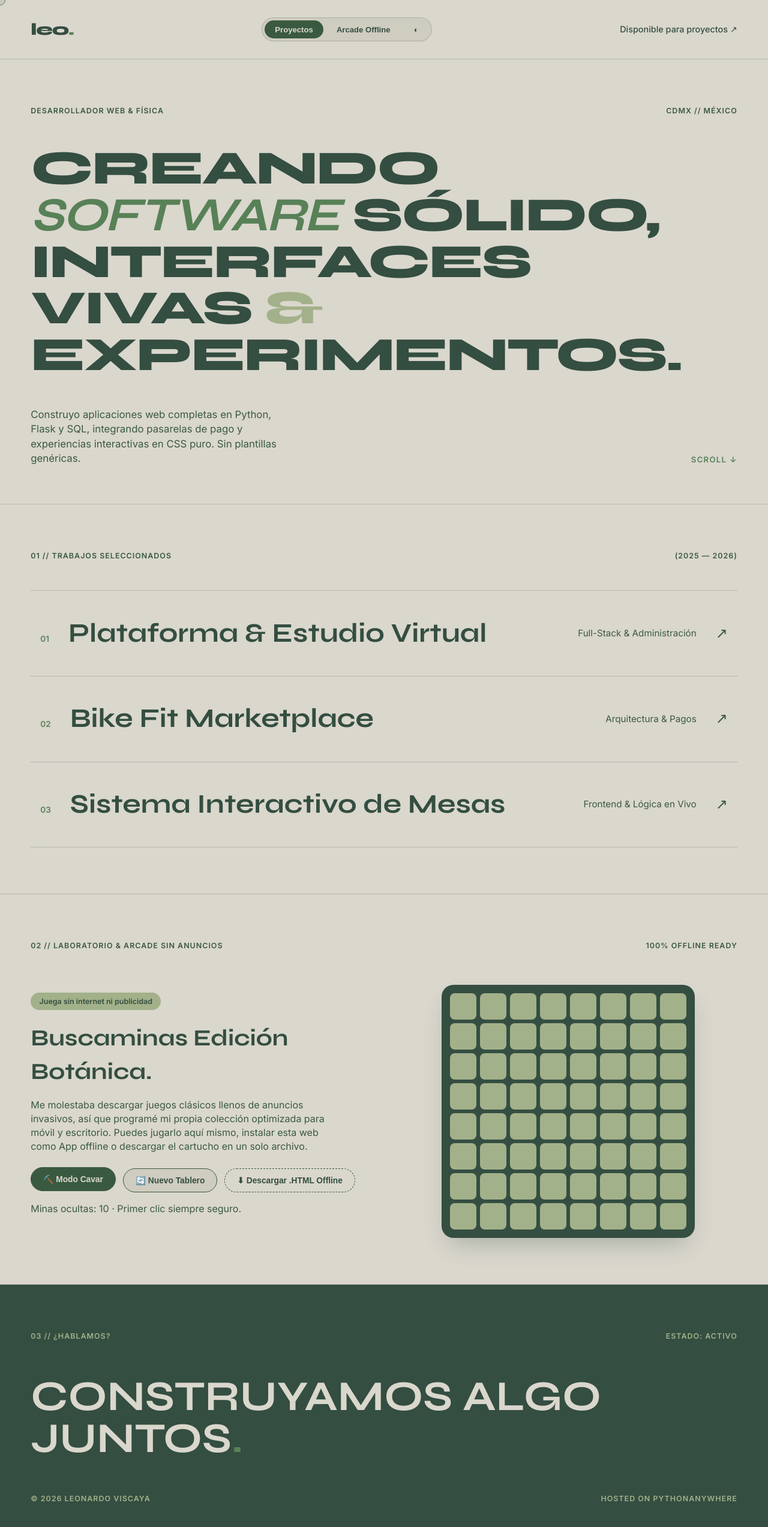
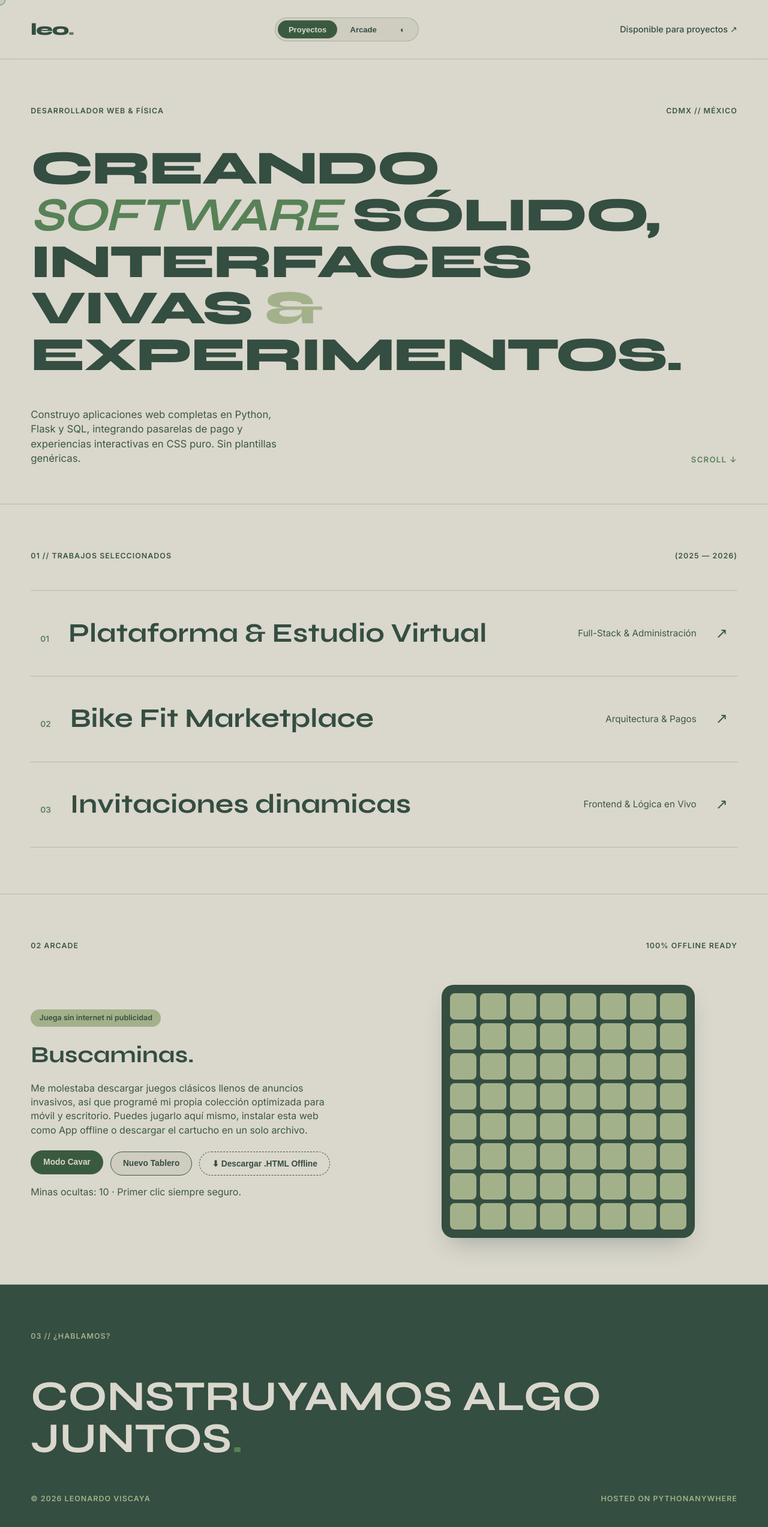
Before and after one commit to Leonleo23-10/personal_web, a Flask app: page / in a window 1280 px wide. Shown: the whole page at 60% size. Run offline with Flask 3, Linux system fonts and the light colour scheme.

Commit message:
prueba de webhook

```diff
--- a/app.py
+++ b/app.py
@@ -25,9 +25,9 @@ def manifest():
 def webhook():
     if request.method == 'POST':
         try:
-            # 1. Hace git pull en tu carpeta de PythonAnywhere
-            subprocess.run(['git', '-C', REPO_PATH, 'pull', 'origin', 'main'], check=True)
-            # 2. Toca el archivo WSGI para que PythonAnywhere recargue la web sola
+            # Descarga de GitHub y fuerza la sincronización exacta sin trabarse por archivos sueltos
+            subprocess.run(['git', '-C', REPO_PATH, 'fetch', '--all'], check=True)
+            subprocess.run(['git', '-C', REPO_PATH, 'reset', '--hard', 'origin/main'], check=True)
             if os.path.exists(WSGI_FILE):
                 os.utime(WSGI_FILE, None)
             return 'Servidor actualizado y recargado con éxito 🚀', 200
--- a/static/js/main.js
+++ b/static/js/main.js
@@ -151,7 +151,7 @@ function revealCell(idx) {
 function checkWin() {
     const revealedCount = cells.filter(c => c.classList.contains('revealed')).length;
     if (revealedCount === SIZE * SIZE - MINES_COUNT) {
-        statusEl.textContent = '🌿 ¡Victoria limpia! Despejaste todo el campo.';
+        statusEl.textContent = ' ¡Victoria! Despejaste todo el campo.';
         gameOver = true;
     }
 }
--- a/templates/index.html
+++ b/templates/index.html
@@ -26,8 +26,8 @@
 
         <div class="mode-switch-wrapper">
             <button class="mode-pill active" data-target="work">Proyectos</button>
-            <button class="mode-pill" data-target="arcade">Arcade Offline</button>
-            <button class="mode-pill" data-target="theme" id="theme-toggle" title="Invertir paleta">◐</button>
+            <button class="mode-pill" data-target="arcade">Arcade</button>
+            <button class="mode-pill" data-target="theme" id="theme-toggle" title="Dark mode">◐</button>
         </div>
 
         <a href="#contacto" class="nav-link magnetic">Disponible para proyectos ↗</a>
@@ -84,7 +84,7 @@
                 <a href="#proyectos" class="work-row" data-preview="JavaScript · Interfaz Dinámica · 21 Mesas">
                     <div class="work-left">
                         <span class="work-index">03</span>
-                        <h2 class="work-title">Sistema Interactivo de Mesas</h2>
+                        <h2 class="work-title">Invitaciones dinamicas</h2>
                     </div>
                     <div class="work-right">
                         <span class="work-role">Frontend & Lógica en Vivo</span>
@@ -97,7 +97,7 @@
         <!-- SECCIÓN 3: THE FUN / LAB SECTION (ARCADE OFFLINE + FÍSICA) -->
         <section class="lab-section" id="arcade">
             <div class="section-header">
-                <span>02 // LABORATORIO & ARCADE SIN ANUNCIOS</span>
+                <span>02 Arcade</span>
                 <span>100% OFFLINE READY</span>
             </div>
 
@@ -105,14 +105,14 @@
                 <!-- Columna Izquierda: Explicación y controles del Arcade -->
                 <div class="lab-description">
                     <span class="pill-tag">Juega sin internet ni publicidad</span>
-                    <h2>Buscaminas Edición Botánica.</h2>
+                    <h2>Buscaminas.</h2>
                     <p>
                         Me molestaba descargar juegos clásicos llenos de anuncios invasivos, así que programé mi propia colección optimizada para móvil y escritorio. Puedes jugarlo aquí mismo, instalar esta web como App offline o descargar el cartucho en un solo archivo.
                     </p>
 
                     <div class="game-toolbar">
-                        <button id="mode-toggle" class="btn-editorial active">⛏️ Modo Cavar</button>
-                        <button id="reset-mines" class="btn-editorial">🔄 Nuevo Tablero</button>
+                        <button id="mode-toggle" class="btn-editorial active"> Modo Cavar</button>
+                        <button id="reset-mines" class="btn-editorial">Nuevo Tablero</button>
                         <button id="download-game" class="btn-editorial btn-outline">⬇ Descargar .HTML Offline</button>
                     </div>
                     <p class="mine-status" id="mine-status">Minas ocultas: 10 · Primer clic siempre seguro.</p>
@@ -130,7 +130,6 @@
     <footer class="footer-section" id="contacto">
         <div class="footer-top">
             <span>03 // ¿HABLAMOS?</span>
-            <span>ESTADO: ACTIVO</span>
         </div>
         <h2 class="footer-cta">CONSTRUYAMOS ALGO JUNTOS<span class="dot">.</span></h2>
         <div class="footer-bottom">
```
